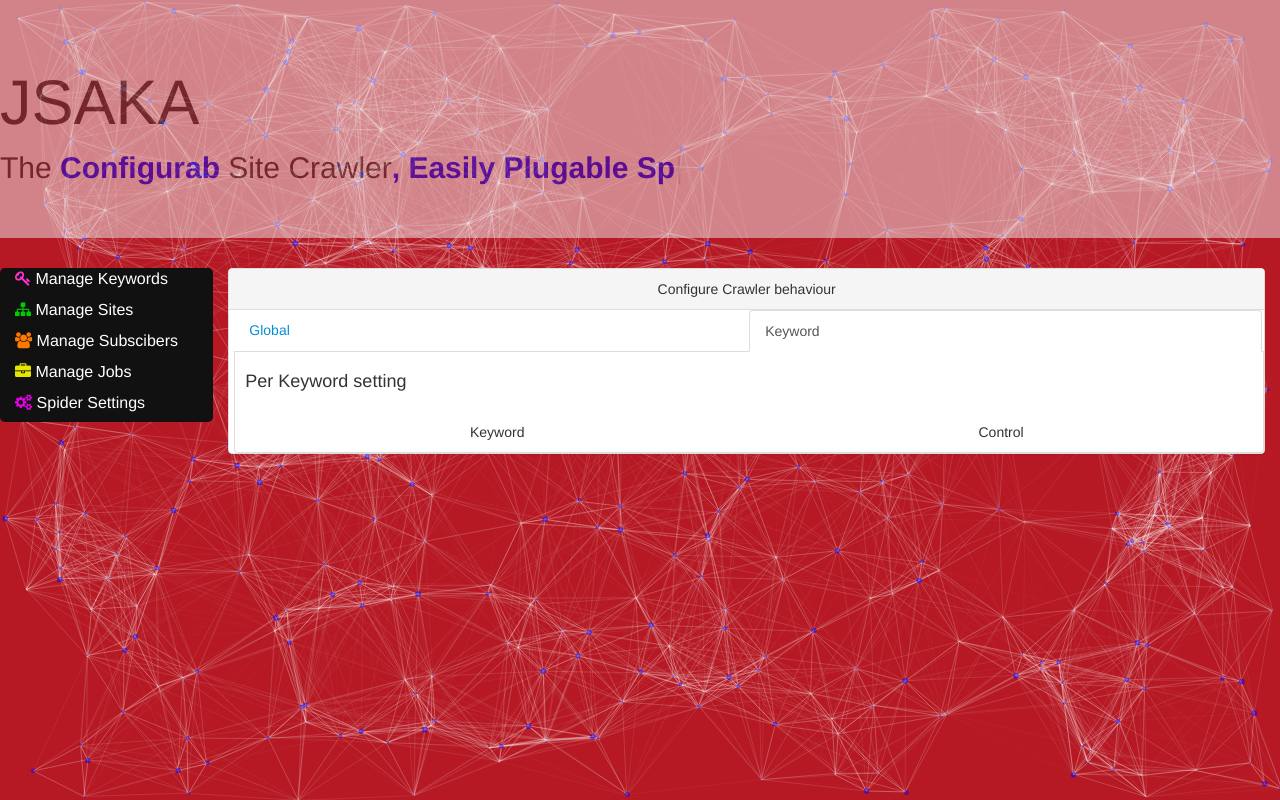
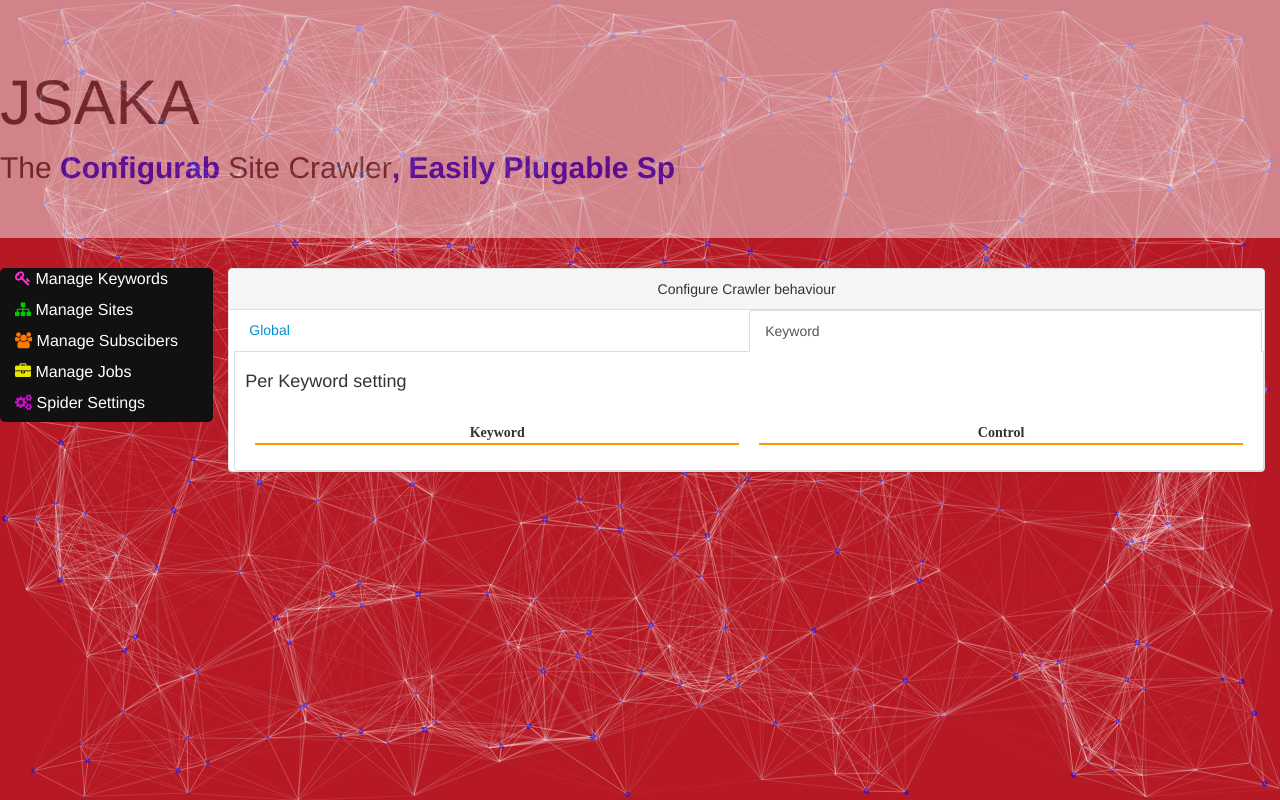
Before and after one commit to MichaelGatuma/JSAKA, a Flask app: page /settings/ in a window 1280 px wide, after a click on "Keyword". Run offline with Flask 2, Linux system fonts and the light colour scheme; data that the repository does not hold is empty; parts of the project's set-up code (start-up, migrations or seed data) failed here and were passed over; some libraries are stand-ins or nearby versions.

Commit message:
implementing settings feature

```diff
--- a/templates/settings.html
+++ b/templates/settings.html
@@ -7,6 +7,8 @@ JSAKA::Spider settings
 {%endblock %}
 
 {% block content %}
+
+<link href="https://fonts.googleapis.com/css?family=Slabo+27px" rel="stylesheet">
 
 <style>
 td, th, .modal {
@@ -25,9 +27,23 @@ ul li{
 	width: 50%;
 }
 
+ul.listing{
+	background-color: #f2f2f2;
+	margin-bottom: 10px;
+}
+
+.listing-header {
+	border-bottom: 2px solid #ff9900;
+	margin-left: 10px;
+	margin-right: 10px;
+	font-family: 'Slabo', serif;
+	font-weight: bold;
+	font-size: 15px%;
+}
 
 
 </style>
+
 
 {% include "include/jumbotron.html" %}
 
@@ -75,28 +91,34 @@ ul li{
 				    <br/>
 
 					<div class="text-center">
-						<ul>
+						<ul style="margin-bottom: 15px;">
 
-						<li><div>Keyword</div></li><li>
-							<div>Control</div></li>
+						<li><div class="listing-header">Keyword</div></li><li>
+							<div class="listing-header">Control</div></li>
 						</ul>
 
-						<ul>
+
 							{% for key,val in keyWordList.items() %}
 
-							<li>
+							<ul class="listing">
+								<li >
 
-								<label id="{{key}}-keyword">{{ val }}</label>
-							</li><li style="margin-bottom: 10px;">
-								<button type="button" id="{{key}}" class="btn btn-info keyword"
-									data-toggle="modal" data-target=".edit-modal">
-									<i class="fa fa-sliders" aria-hidden="true"></i>
-								</button>
+									<label style="font-weight: normal;" id="{{key}}-keyword">{{ val }}</label>
+								</li><li ">
+									<button type="button" id="{{key}}" class="btn btn-info keyword"
+										data-toggle="modal" data-target=".edit-modal">
+										<i class="fa fa-sliders" aria-hidden="true"></i>
+									</button>
 
-							</li>
+								</li>
+							</ul>
+							<div style="display: none;">
+								<p>We are here, right</p>
+							</div>
+
 
 							{% endfor %}
-						</ul>
+
 
 					</div>
 				  </div>
```
